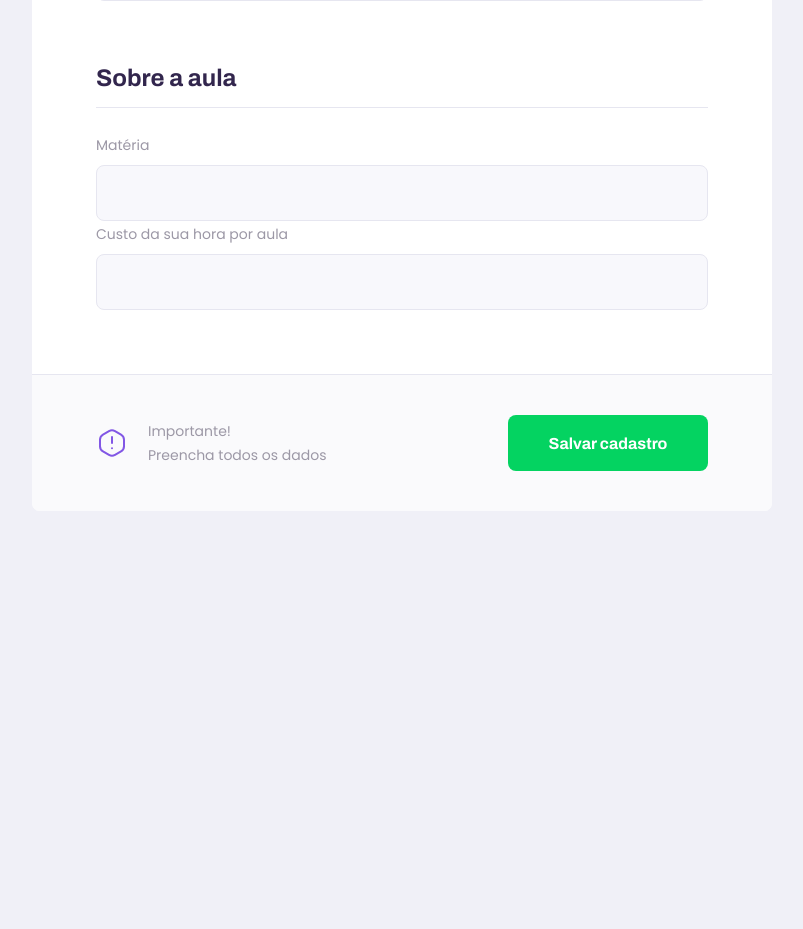
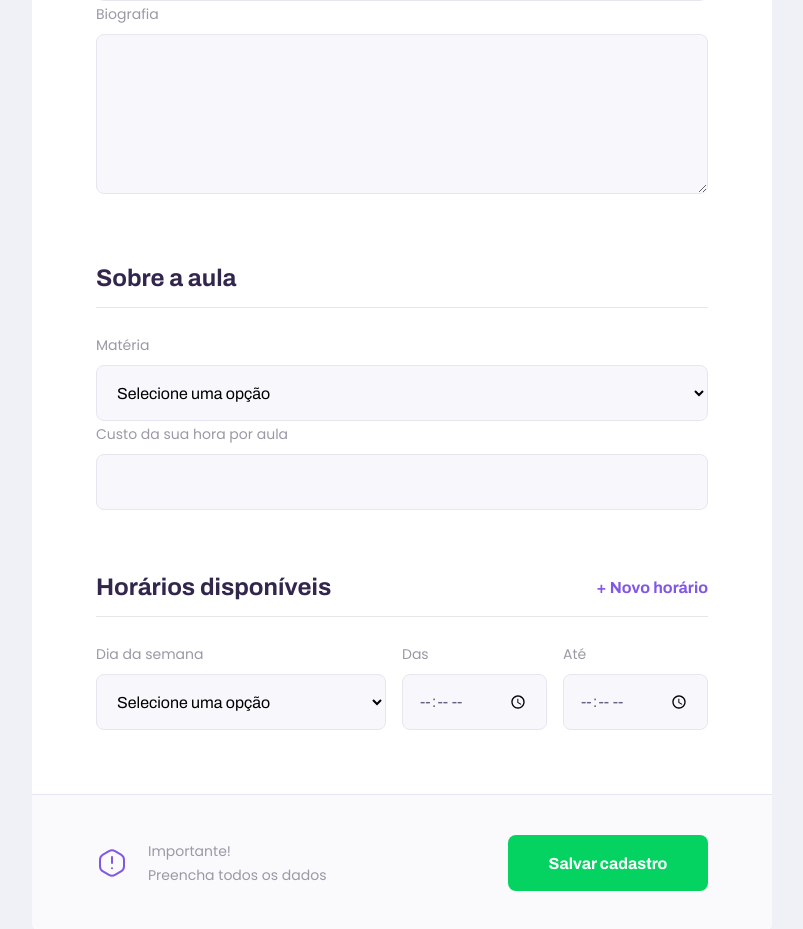
Before and after one commit to EloisaOliveira/next-level-week, a React (Create React App) app: page /give-classes in a window 1280 px wide. Shown: the part 705-1634 px from the top of the page, without its empty margins (238-1041 px from the left). Before the commit the page ends 1216 px from the top, so only its background shows below. Built offline with nearby package versions, Linux system fonts and the light colour scheme.

Commit message:
Preparando cadastro de horários

```diff
--- /dev/null
+++ b/src/components/Select/index.tsx
@@ -0,0 +1,28 @@
+import React, { SelectHTMLAttributes } from 'react';
+
+import './styles.css';
+
+interface SelectProps extends SelectHTMLAttributes<HTMLSelectElement> {
+    name: string;
+    label: string;
+    options: Array<{
+        value: string;
+        label: string;
+    }>;
+}
+
+const Select:React.FC<SelectProps> = ({ label, name, options, ...rest }) => {
+    return (
+        <div className="select-block">
+            <label htmlFor={name}>{label}</label>
+            <select defaultValue="" id={name} {...rest}>
+                <option value="" disabled hidden>Selecione uma opção</option>
+            {options.map(option =>{
+                return <option key={option.value} value={option.value}>{option.label}</option>
+            })}
+            </select>
+        </div>
+    );
+}
+
+export default Select;
--- /dev/null
+++ b/src/components/Select/styles.css
@@ -0,0 +1,34 @@
+.select-block{
+    position:relative;
+}
+
+.select-block * .select-block{
+    margin-top: 1.4rem;
+}
+
+.select-block label{
+    font-size: 1.4rem;
+}
+
+.select-block select {
+    width: 100%;
+    height: 5.6rem;
+    margin-top: 0.8rem;
+    border-radius: 0.8rem;
+    background: var(--color-input-background);
+    border: 1px solid var(--color-line-in-white);
+    outline: 0;
+    padding: 0 1.6rem;
+    font: 1.6rem Archivo;
+}
+
+.select-block:focus-within::after{
+    width: calc(100% - 3.2rem);
+    height: 2px;
+    content: '';
+    background: var(--color-primary-light);
+    position: absolute;
+    left: 1.6rem;
+    right: 1.6rem;
+    bottom: 0;
+}
--- /dev/null
+++ b/src/components/Textarea/index.tsx
@@ -0,0 +1,19 @@
+import React, { TextareaHTMLAttributes } from 'react';
+
+import './styles.css';
+
+interface TextareaProps extends TextareaHTMLAttributes<HTMLTextAreaElement> {
+    name: string;
+    label: string;
+}
+
+const Textarea:React.FC<TextareaProps> = ({ label, name, ...rest }) => {
+    return (
+        <div className="textarea-block">
+            <label htmlFor={name}>{label}</label>
+            <textarea id={name} {...rest} />
+        </div>
+    );
+}
+
+export default Textarea;
--- /dev/null
+++ b/src/components/Textarea/styles.css
@@ -0,0 +1,36 @@
+.textarea-block{
+    position:relative;
+}
+
+.textarea-block * .textarea-block{
+    margin-top: 1.4rem;
+}
+
+.textarea-block label{
+    font-size: 1.4rem;
+}
+
+.textarea-block textarea {
+    width: 100%;
+    height: 16rem;
+    min-height: 8rem;
+    margin-top: 0.8rem;
+    border-radius: 0.8rem;
+    background: var(--color-input-background);
+    border: 1px solid var(--color-line-in-white);
+    outline: 0;
+    resize: vertical;
+    padding: 1.2rem 1.6rem;
+    font: 1.6rem Archivo;
+}
+
+.textarea-block:focus-within::after{
+    width: calc(100% - 3.2rem);
+    height: 2px;
+    content: '';
+    background: var(--color-primary-light);
+    position: absolute;
+    left: 1.6rem;
+    right: 1.6rem;
+    bottom: 7px;
+}
--- a/src/pages/TeacherForm/index.tsx
+++ b/src/pages/TeacherForm/index.tsx
@@ -1,12 +1,25 @@
-import React from 'react';
+import React, { useState } from 'react';
 import PageHeader from '../../components/PageHeader';
-
-import './styles.css';
 import Input from '../../components/Input';
 
 import warningIcon from '../../assets/images/icons/warning.svg';
+import Textarea from '../../components/Textarea';
+import Select from '../../components/Select';
+
+import './styles.css';
 
 function TeacherForm(){
+    const [scheduleItems, setScheduleItems] = useState([
+        { week_day: 0, from: '', to: '' }
+    ]);
+
+    function addNewScheduleItem(){
+        setScheduleItems([
+            ...scheduleItems,
+            { week_day: 0, from: '', to: '' }
+        ]);
+    }
+
     return(
         <div id="page-teacher-form" className="container">
            <PageHeader
@@ -21,13 +34,60 @@
                     <Input name="name" label="Nome completo" />
                     <Input name="avatar" label="Avatar" />
                     <Input name="whatsapp" label="Whatsapp" />
+                    <Textarea name="bio" label="Biografia" />
                 </fieldset>
 
                 <fieldset>
                     <legend>Sobre a aula</legend>
 
-                    <Input name="subject" label="Matéria" />
+                    <Select
+                        name="subject"
+                        label="Matéria"
+                        options={[
+                            { value: 'Artes', label: 'Artes' },
+                            { value: 'Biologia', label: 'Biologia' },
+                            { value: 'Ciências', label: 'Ciências' },
+                            { value: 'Educação física', label: 'Educação física' },
+                            { value: 'Física', label: 'Física' },
+                            { value: 'Geografia', label: 'Geografia' },
+                            { value: 'História', label: 'História' },
+                            { value: 'Matemática', label: 'Matemática' },
+                            { value: 'Português', label: 'Português' },
+                            { value: 'Química', label: 'Química' }
+                        ]}
+                    />
                     <Input name="cost" label="Custo da sua hora por aula" />
+                </fieldset>
+
+                <fieldset>
+                    <legend>
+                        Horários disponíveis
+                        <button type="button" onClick={addNewScheduleItem}>
+                            + Novo horário
+                        </button>
+                    </legend>
+                    {scheduleItems.map(scheduleItem =>{
+                        return(
+                            <div key={scheduleItem.week_day} className="schedule-item">
+                                <Select
+                                    name="week_day"
+                                    label="Dia da semana"
+                                    options={[
+                                        { value: '0', label: 'Domingo' },
+                                        { value: '1', label: 'Segunda-feira' },
+                                        { value: '2', label: 'Terça-feira' },
+                                        { value: '3', label: 'Quarta-feira' },
+                                        { value: '4', label: 'Quinta-feira' },
+                                        { value: '5', label: 'Sexta-feira' },
+                                        { value: '6', label: 'Sábado' }
+                                    ]}
+                                />
+                                <Input name="from" label="Das" type="time"/>
+                                <Input name="to" label="Até" type="time"/>
+                            </div>
+                        );
+                    })}
+
                 </fieldset>
 
                 <footer>
--- a/src/pages/TeacherForm/styles.css
+++ b/src/pages/TeacherForm/styles.css
@@ -36,6 +36,24 @@
     width: 100%;
     padding-bottom: 1.6rem;
     border-bottom: 1px solid var(--color-line-in-white);
+}
+
+#page-teacher-form main fieldset legend button{
+    background: none;
+    border: 0;
+    color: var(--color-primary);
+    font: 700 1.6rem Archivo;
+    cursor: pointer;
+    transition: color 0.2s;
+}
+
+#page-teacher-form main fieldset legend button:hover{
+    color: var(--color-primary-dark);
+}
+
+#page-teacher-form main fieldset legend .input-block + .textarea-block,
+#page-teacher-form main fieldset legend .select-block + .input-block{
+    margin-top: 2.4rem;
 }
 
 #page-teacher-form main label{
@@ -93,6 +111,14 @@
     #page-teacher-form main fieldset{
         padding: 0 6.4rem;
     }
+    #page-teacher-form main .schedule-item{
+        display: grid;
+        grid-template-columns: 2fr 1fr 1fr;
+        column-gap: 1.6rem;
+    }
+    #page-teacher-form main .schedule-item .input-block{
+        margin-top: 0 !important;
+    }
     #page-teacher-form main footer{
         padding: 4.0rem 6.4rem;
         display: flex;
--- a/src/pages/TeacherList/index.tsx
+++ b/src/pages/TeacherList/index.tsx
@@ -2,17 +2,45 @@
 
 import PageHeader from '../../components/PageHeader';
 import TeacherItem from '../../components/TeacherItem';
+import Input from '../../components/Input';
+import Select from '../../components/Select';
 
 import './styles.css';
-import Input from '../../components/Input';
 
 function TeacherList(){
     return(
         <div id="page-teacher-list" className="container">
             <PageHeader title="Estes sãos os proffys disponíveis">
                <form id="search-teachers">
-                   <Input name="subject" label="Matéria" />
-                   <Input name="week_day" label="Dia da semana" />
+               <Select
+                        name="subject"
+                        label="Matéria"
+                        options={[
+                            { value: 'Artes', label: 'Artes' },
+                            { value: 'Biologia', label: 'Biologia' },
+                            { value: 'Ciências', label: 'Ciências' },
+                            { value: 'Educação física', label: 'Educação física' },
+                            { value: 'Física', label: 'Física' },
+                            { value: 'Geografia', label: 'Geografia' },
+                            { value: 'História', label: 'História' },
+                            { value: 'Matemática', label: 'Matemática' },
+                            { value: 'Português', label: 'Português' },
+                            { value: 'Química', label: 'Química' }
+                        ]}
+                    />
+                   <Select
+                        name="week_day"
+                        label="Dia da semana"
+                        options={[
+                            { value: '0', label: 'Domingo' },
+                            { value: '1', label: 'Segunda-feira' },
+                            { value: '2', label: 'Terça-feira' },
+                            { value: '3', label: 'Quarta-feira' },
+                            { value: '4', label: 'Quinta-feira' },
+                            { value: '5', label: 'Sexta-feira' },
+                            { value: '6', label: 'Sábado' }
+                        ]}
+                    />
                    <Input name="time" label="Hora" />
                </form>
             </PageHeader>
--- a/src/pages/TeacherList/styles.css
+++ b/src/pages/TeacherList/styles.css
@@ -27,7 +27,8 @@
         position: absolute;
         bottom: -28px;
     }
-    #search-teachers .input-block * .input-block{
+    #search-teachers .input-block + .input-block,
+    #search-teachers .select-block + .select-block{
         margin-top: 0;
     }
     #page-teacher-list main{
```
